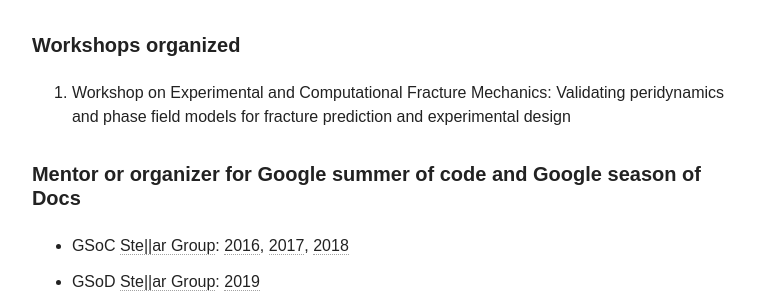
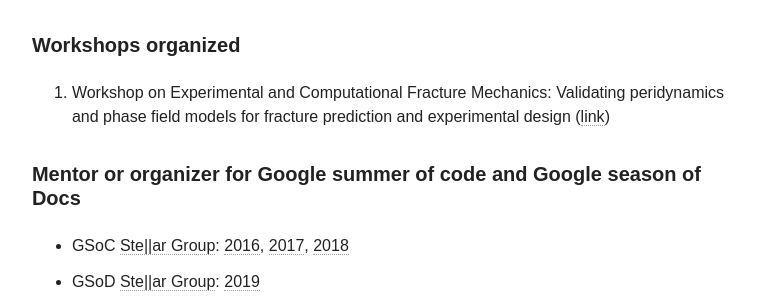
Before and after one commit to diehlpk/diehlpk.github.io, a Jekyll site: the page built from cv/index.md, in a window 1280 px wide and 900 px high, scrolled down 5606 px. Shown: the part 176-476 px from the top of the window, without its empty margins (254-1025 px from the left). Built offline with Jekyll 4.4.1, drawn with Linux system fonts in a browser that asks for light colours; nearby versions of some CDN libraries; some web fonts are replaced.

Commit message:
Update CV

```diff
--- a/cv/index.md
+++ b/cv/index.md
@@ -159,7 +159,7 @@
 ##### Workshops organized
 
 1. Workshop on Experimental and Computational Fracture Mechanics:  Validating peridynamics and phase field models for fracture
-prediction and experimental design
+prediction and experimental design ([link](http://wfm2020.usacm.org/))
 
 ##### Mentor or organizer for [Google summer of code](https://summerofcode.withgoogle.com/) and [Google season of Docs](https://developers.google.com/season-of-docs/)
 
```
Also changed, not shown: 1 other file.
